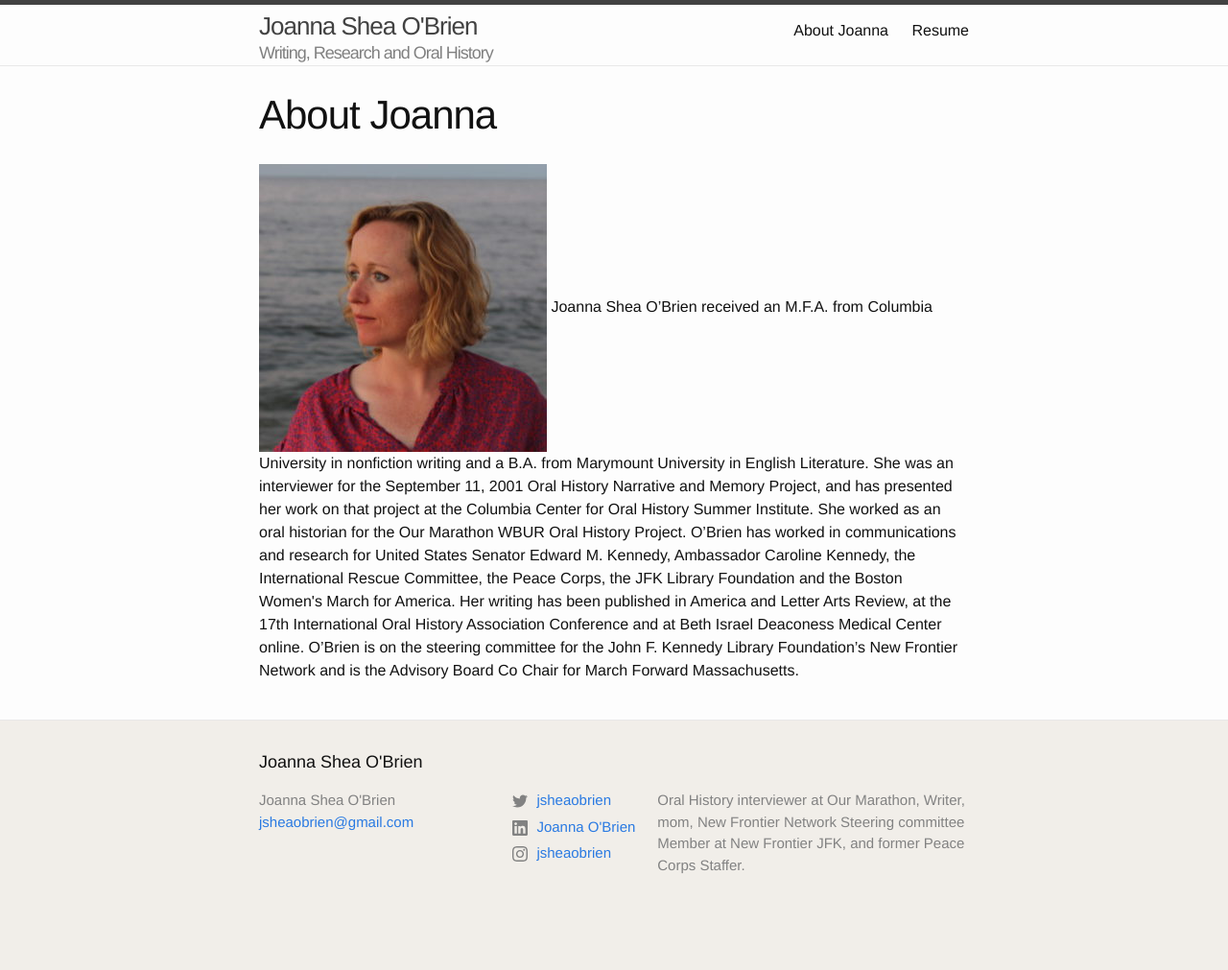
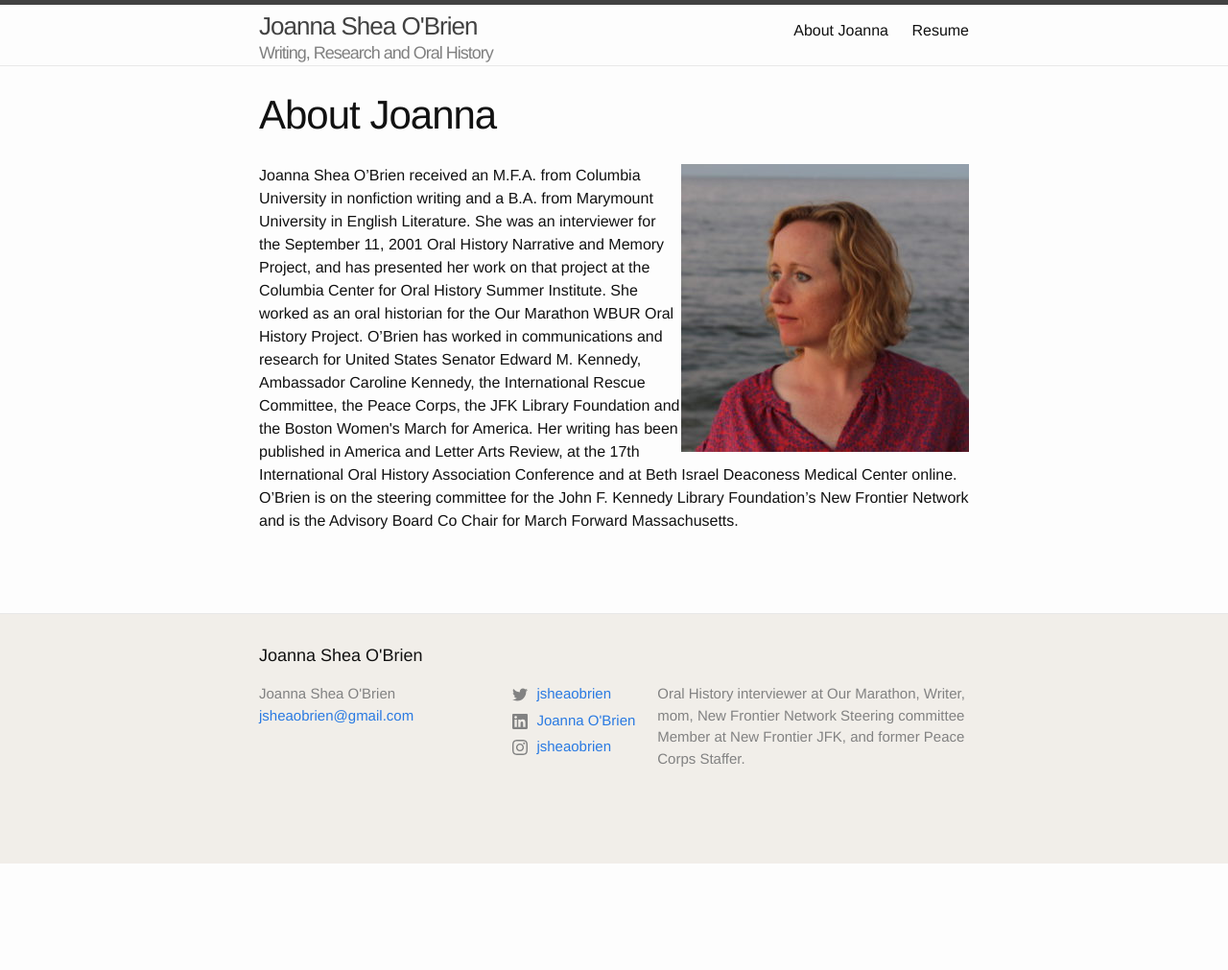
Before and after one commit to joannas7/joannas7.github.io, a Jekyll site: the page built from about.html, in a window 1280 px wide. Shown: the whole page at 96% size. Built offline with Jekyll 4.4.1, drawn with Linux system fonts in a browser that asks for light colours; after the commit the page ends 900 px from its top, so only the background shows below that.

Commit message:
Modified about section CSS

```diff
--- a/assets/main.scss
+++ b/assets/main.scss
@@ -34,3 +34,11 @@ main {
   color: #808080;
   font-weight: 300;
 }
+
+.about p img {
+  float: right;
+}
+
+.about {
+
+}
```
